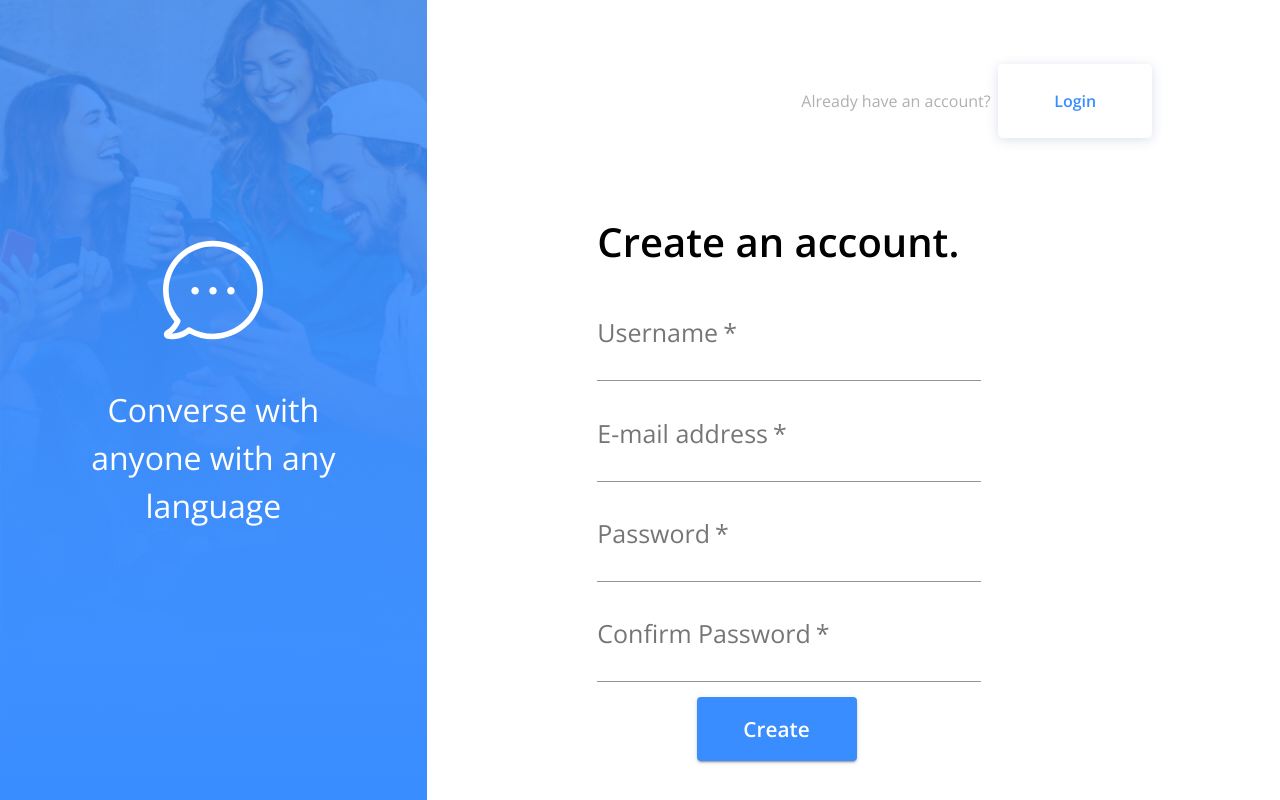
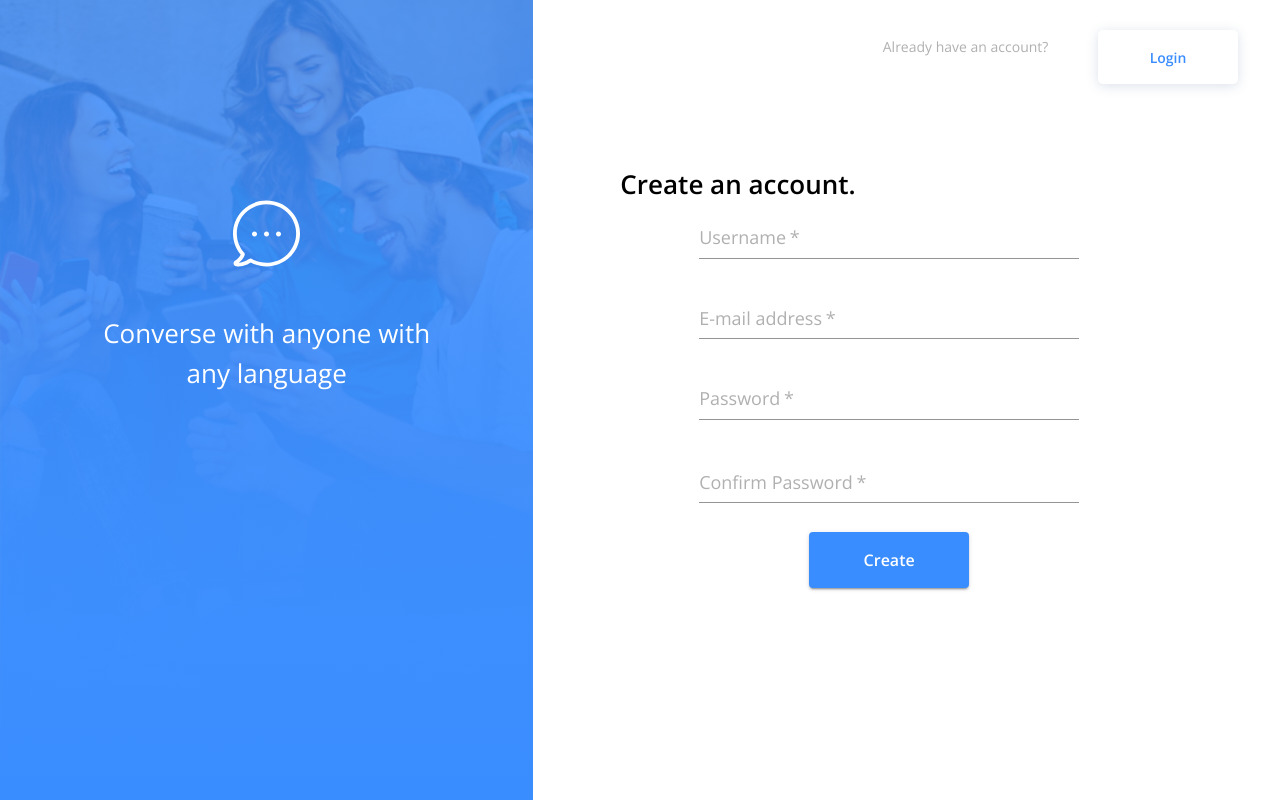
Before and after one commit to GiselleMartinez006/b74eca, a React (Create React App) app in the folder client/: page / in a window 1280 px wide. Built offline with nearby package versions, Linux system fonts and the light colour scheme; no server answers.

Commit message:
issue2 - changes after feedback

```diff
--- /dev/null
+++ b/client/src/authComponents/AuthForm.js
@@ -0,0 +1,43 @@
+import React from "react";
+import { Box, Typography, Button } from "@material-ui/core";
+import { useStyles } from "../styles/auth/authFormStyles";
+import { useTheme, useMediaQuery } from "@material-ui/core";
+
+
+const AuthForm = ({ handleSubmit,propTheme, headingText, btnText, children }) => {
+  const classes = useStyles()
+  const theme = useTheme();
+  const mediaQuery = useMediaQuery(theme.breakpoints.down("sm"), {noSsr: true});
+  console.log(propTheme.normalHeight, propTheme.mobileHeight)
+  return (
+    <form onSubmit={handleSubmit}
+    className={classes.form}
+    style={{minHeight: mediaQuery? propTheme.mobileHeight : propTheme.normalHeight}}
+    >
+        {/* <Box className={classes.formHeadingRow}> */}
+      <Typography className={classes.formHeading}>{headingText}</Typography>
+      {/* </Box> */}
+      <Box className={classes.formWrapper}>
+        {children.map((child, index) => (
+          <Box key={index} className={classes.formRow}>
+            {child}
+          </Box>
+        ))}
+
+        <Box className={classes.formButtonRow}>
+          <Button
+            className={classes.formButton}
+            type="submit"
+            color="primary"
+            variant="contained"
+            size="large"
+          >
+            {btnText}
+          </Button>
+        </Box>
+      </Box>
+    </form>
+  );
+};
+
+export default AuthForm;
--- a/client/src/authComponents/AuthSwitch.js
+++ b/client/src/authComponents/AuthSwitch.js
@@ -8,7 +8,7 @@ import { useStyles } from "../styles/auth/authSwitchStyles";
 const AuthSwitch = (props) => {
   const classes = useStyles();
   const theme = useTheme();
-  const mediaQuery = useMediaQuery(theme.breakpoints.down("sm"));
+  const mediaQuery = useMediaQuery(theme.breakpoints.down("sm"), {noSsr: true});
 
   const [switchToggle, setSwitchToggle] = useState(false);
 
--- a/client/src/authComponents/LeftSidebar.js
+++ b/client/src/authComponents/LeftSidebar.js
@@ -8,7 +8,7 @@ const LeftSidebar = () => {
   const classes = useStyles();
 
   return (
-    <Grid item md={4}>
+    <Grid item md={5}>
       <Box className={classes.leftSideWrapper}>
         <Box className={classes.leftBackgroundTint}>
           <Box className={classes.leftSideContentWrapper}>
--- a/client/src/authComponents/Signup.js
+++ b/client/src/authComponents/Signup.js
@@ -3,23 +3,24 @@ import { useHistory } from "react-router-dom";
 import {
   Grid,
   Box,
-  Typography,
-  Button,
   FormControl,
   TextField,
   FormHelperText,
 } from "@material-ui/core";
+
 import { useTheme, useMediaQuery } from "@material-ui/core";
+// import { useStyles as formStyles } from "../styles/auth/authFormStyles";
 import { useStyles, inputProps } from "../styles/auth/authStyles";
 import AuthSwitch from "./AuthSwitch";
 import LeftSidebar from "./LeftSidebar";
+import AuthForm from "./AuthForm";
 
 const Signup = ({ user, register }) => {
   const history = useHistory();
   const classes = { ...useStyles() };
   const theme = useTheme();
   const mediaQuery = useMediaQuery(theme.breakpoints.down("sm"));
-
+  // console.log(theme, "Signup")
   const [formErrorMessage, setFormErrorMessage] = useState({});
 
   const handleRegister = async (event) => {
@@ -43,21 +44,21 @@ const Signup = ({ user, register }) => {
   }, [user, history]);
 
   return (
-    <Grid container sx={{ height: "100vh", width: "100vw" }}>
+    <Grid container>
       <LeftSidebar />
-      <Grid container item md={8}>
+      <Grid container item md={7}>
         <Box className={classes.rightSideWrapper}>
           <AuthSwitch
             label="Already have an account?"
             btnText="Login"
             path="login"
           />
-          <form onSubmit={handleRegister} className={classes.formSignup}>
-            <Grid className={classes.formWrapperSignup}>
-              <Typography className={classes.formHeadingSignup}>
-                Create an account.
-              </Typography>
-              <Grid className={classes.formRowSignup}>
+          <AuthForm
+            propTheme={theme.signupForm}
+            headingText="Create an account."
+            btnText="Create"
+            handleSubmit={handleRegister}
+          >
             <FormControl>
               <TextField
                 aria-label="username"
@@ -69,8 +70,7 @@ const Signup = ({ user, register }) => {
                 InputLabelProps={inputProps(mediaQuery, classes).label}
               />
             </FormControl>
-              </Grid>
-              <Grid className={classes.formRowSignup}>
+
             <FormControl>
               <TextField
                 label="E-mail address"
@@ -82,8 +82,7 @@ const Signup = ({ user, register }) => {
                 InputLabelProps={inputProps(mediaQuery, classes).label}
               />
             </FormControl>
-              </Grid>
-              <Grid className={classes.formRowSignup}>
+
             <FormControl error={!!formErrorMessage.confirmPassword}>
               <TextField
                 aria-label="password"
@@ -99,8 +98,7 @@ const Signup = ({ user, register }) => {
                 {formErrorMessage.confirmPassword}
               </FormHelperText>
             </FormControl>
-              </Grid>
-              <Grid className={classes.formRowSignup}>
+
             <FormControl error={!!formErrorMessage.confirmPassword}>
               <TextField
                 label="Confirm Password"
@@ -116,20 +114,7 @@ const Signup = ({ user, register }) => {
                 {formErrorMessage.confirmPassword}
               </FormHelperText>
             </FormControl>
-              </Grid>
-              <Grid className={classes.formButtonRow}>
-                <Button
-                  className={classes.formButton}
-                  type="submit"
-                  color="primary"
-                  variant="contained"
-                  size="large"
-                >
-                  Create
-                </Button>
-              </Grid>
-            </Grid>
-          </form>
+          </AuthForm>
         </Box>
       </Grid>
     </Grid>
--- /dev/null
+++ b/client/src/styles/auth/authFormStyles.js
@@ -0,0 +1,154 @@
+import { makeStyles } from "@material-ui/core/styles";
+export const useStyles = makeStyles((theme) => {
+  // console.log(theme)
+  return({
+  root: {
+    display: "flex",
+    flexGrow: 8,
+    flexDirection: "column",
+    alignItems: "center",
+  },
+
+  form: {
+    // width: "100%",
+    // margin: "100px",
+    marginTop: "80px",
+    marginRight: "122px",
+    marginLeft: "87px",
+    marginBottom: "106px",
+    maxHeight: "424px",
+    // height: "80%",
+    // height: props.formHeight,
+    minHeight: "358px",
+    display: "flex",
+    flexDirection: "column",
+    // justifyContent: "space-evenly",
+    // mobile size 386 x 646
+    [theme.breakpoints.down("sm")]: {
+      marginTop: "8px",
+      marginRight: "auto",
+      marginLeft: "auto",
+      // marginBottom: "106px",
+      maxHeight: "424px",
+      // height: "250px",
+      // height: props.formHeight,
+      minHeight: "100px",
+      display: "flex",
+      alignItems: "center",
+      flexDirection: "column",
+      // width: "100%",
+      // height: "85%",
+
+    },
+  },
+  formWrapper: {
+    height: "100%",
+    width: "100%",
+    display: "flex",
+    flexDirection: "column",
+    justifyContent: "space-between",
+    alignItems: "center",
+    // [theme.breakpoints.down("sm")]: {
+    //   alignItems: "center",
+    //   marginTop: "0",
+    //   justifyContent: "flex-start",
+    // },
+  },
+  formHeading: {
+    fontSize: "26px",
+    lineHeight: "40px",
+    fontWeight: "600",
+    [theme.breakpoints.down("sm")]: {
+      fontSize: "22px",
+    //   lineHeight: "1.5rem",
+    },
+  },
+  formRow: {
+  //   width: "100%",
+  //   height: "10%", //difference
+    width: "100%",
+    display: "flex",
+    justifyContent: "center",
+    alignItems: "center",
+  //   // display:
+  //   // [theme.breakpoints.down("sm")]: {
+  //   //   height: "15%",
+  //   //   display: "flex",
+  //   //   flexDirection: "column",
+  //   //   alignItems: "center",
+  //   //   // margin: "auto",
+  //   //   marginTop: "0.5rem",
+  //   //   marginBottom: "0.5rem",
+  //   // },
+  },
+  // Button and Inputs
+  formButtonRow: {
+    width: "70%",
+    display: "flex",
+    justifyContent: "center",
+    alignItems: "center",
+    // [theme.breakpoints.down("sm")]: {
+    //   width: "100%",
+    // },
+  },
+
+  formButton: {
+    width: "160px",
+    height: "56px",
+    fontSize: "16px",
+    lineHeight: "24px",
+    [theme.breakpoints.down("sm")]: {
+      width: "80px",
+      height: "48px",
+      // height: "3rem",
+      // width: "25vw",
+      // margin: "auto",
+    },
+  },
+
+  })});
+// 380 x 66
+
+
+// // LOGIN
+  // formLogin: {
+  //   width: "60%",
+  //   height: "60%", //difference
+  //   [theme.breakpoints.down("sm")]: {
+  //     width: "100%",
+  //     height: "80%",
+  //   },
+  // },
+
+  // formWrapperLogin: {
+  //   height: "100%",
+  //   width: "100%",
+  //   display: "flex",
+  //   flexDirection: "column",
+  //   justifyContent: "space-evenly",
+  //   alignItems: "flex-start",
+  //   [theme.breakpoints.down("sm")]: {
+  //     alignItems: "center",
+  //     marginTop: "0",
+  //   },
+  // },
+  // formHeadingLogin: {
+  //   fontSize: "2.5rem",
+  //   lineHeight: "2rem",
+  //   fontWeight: "bold",
+  //   [theme.breakpoints.down("sm")]: {
+  //     fontSize: "2rem",
+  //     lineHeight: "2.2rem",
+  //   },
+  // },
+  // formRowLogin: {
+  //   width: "100%",
+  //   height: "20%", //difference
+  //   [theme.breakpoints.down("sm")]: {
+  //     height: "15%",
+  //     display: "flex",
+  //     flexDirection: "column",
+  //     alignItems: "center",
+  //   },
+  // },
+  //
--- a/client/src/styles/auth/authStyles.js
+++ b/client/src/styles/auth/authStyles.js
@@ -6,149 +6,174 @@ export const useStyles = makeStyles((theme) => ({
     flexDirection: "column",
     alignItems: "center",
   },
+  gridContainer: {
+     height: "100vh", width: "100vw"
+  },
   rightSideWrapper: {
     [theme.breakpoints.down("sm")]: {
-      marginTop: "5rem",
+      // marginTop: "",
       background: "white",
-      position: "relative",
-      top: "40%",
-      width: "90%",
-      margin: "auto",
-      height: "60vh",
+      position: "fixed",
+      top: "30%",
+      // width: "90%",
+    //   margin: "auto",
+      height: "70vh",
+      alignItems: "center"
     },
     width: "100%",
     display: "flex",
     flexDirection: "column",
-    alignItems: "center",
   },
-  // LOGIN
-  formLogin: {
-    width: "60%",
-    height: "60%", //difference
+  // // LOGIN
+  // formLogin: {
+  //   width: "60%",
+  //   height: "60%", //difference
+  //   [theme.breakpoints.down("sm")]: {
+  //     width: "100%",
+  //     height: "80%",
+  //   },
+  // },
+
+  // formWrapperLogin: {
+  //   height: "100%",
+  //   width: "100%",
+  //   display: "flex",
+  //   flexDirection: "column",
+  //   justifyContent: "space-evenly",
+  //   alignItems: "flex-start",
+  //   [theme.breakpoints.down("sm")]: {
+  //     alignItems: "center",
+  //     marginTop: "0",
+  //   },
+  // },
+  // formHeadingLogin: {
+  //   fontSize: "2.5rem",
+  //   lineHeight: "2rem",
+  //   fontWeight: "bold",
+  //   [theme.breakpoints.down("sm")]: {
+  //     fontSize: "2rem",
+  //     lineHeight: "2.2rem",
+  //   },
+  // },
+  // formRowLogin: {
+  //   width: "100%",
+  //   height: "20%", //difference
+  //   [theme.breakpoints.down("sm")]: {
+  //     height: "15%",
+  //     display: "flex",
+  //     flexDirection: "column",
+  //     alignItems: "center",
+  //   },
+  // },
+  // // SIGNUP
+  // formSignup: {
+  //   width: "60%",
+  //   height: "80%", //difference
+  //   [theme.breakpoints.down("sm")]: {
+  //     width: "100%",
+  //     height: "85%",
+  //   },
+  // },
+  // formWrapperSignup: {
+  //   height: "100%",
+  //   width: "100%",
+  //   display: "flex",
+  //   flexDirection: "column",
+  //   justifyContent: "space-evenly",
+  //   alignItems: "flex-start",
+  //   [theme.breakpoints.down("sm")]: {
+  //     alignItems: "center",
+  //     marginTop: "0",
+  //     justifyContent: "flex-start",
+  //   },
+  // },
+  // formHeadingSignup: {
+  //   fontSize: "2.5rem",
+  //   lineHeight: "2rem",
+  //   fontWeight: "bold",
+  //   [theme.breakpoints.down("sm")]: {
+  //     fontSize: "1.5rem",
+  //     lineHeight: "1.5rem",
+  //   },
+  // },
+  // formRowSignup: {
+  //   width: "100%",
+  //   height: "10%", //difference
+  //   [theme.breakpoints.down("sm")]: {
+  //     height: "15%",
+  //     display: "flex",
+  //     flexDirection: "column",
+  //     alignItems: "center",
+  //     // margin: "auto",
+  //     marginTop: "0.5rem",
+  //     marginBottom: "0.5rem",
+  //   },
+  // },
+  // // Button and Inputs
+  // formButtonRow: {
+  //   width: "70%",
+  //   display: "flex",
+  //   justifyContent: "center",
+  //   alignItems: "center",
+  //   [theme.breakpoints.down("sm")]: {
+  //     width: "100%",
+  //   },
+  // },
+  // formButton: {
+  //   width: "10rem",
+  //   height: "4rem",
+  //   fontSize: "1.3rem",
+  //   [theme.breakpoints.down("sm")]: {
+  //     height: "3rem",
+  //     width: "25vw",
+  //     margin: "auto",
+  //   },
+  // },
+  formInput: {
+    // width: "30vw",
+    // height: "40px",
+    width: "380px",
+    fontSize:"14px",
+    lineHeight: "19px",
+    // fontSize: "1.5rem",
     [theme.breakpoints.down("sm")]: {
-      width: "100%",
-      height: "80%",
+        width: "280px",
+      //   fontSize: "1rem",
+      },
     },
-  },
-
-  formWrapperLogin: {
-    height: "100%",
-    width: "100%",
-    display: "flex",
-    flexDirection: "column",
-    justifyContent: "space-evenly",
-    alignItems: "flex-start",
-    [theme.breakpoints.down("sm")]: {
-      alignItems: "center",
-      marginTop: "0",
-    },
-  },
-  formHeadingLogin: {
-    fontSize: "2.5rem",
-    lineHeight: "2rem",
-    fontWeight: "bold",
-    [theme.breakpoints.down("sm")]: {
-      fontSize: "2rem",
-      lineHeight: "2.2rem",
-    },
-  },
-  formRowLogin: {
-    width: "100%",
-    height: "20%", //difference
-    [theme.breakpoints.down("sm")]: {
-      height: "15%",
-      display: "flex",
-      flexDirection: "column",
-      alignItems: "center",
-    },
-  },
-  // SIGNUP
-  formSignup: {
-    width: "60%",
-    height: "80%", //difference
-    [theme.breakpoints.down("sm")]: {
-      width: "100%",
-      height: "85%",
-    },
-  },
-  formWrapperSignup: {
-    height: "100%",
-    width: "100%",
-    display: "flex",
-    flexDirection: "column",
-    justifyContent: "space-evenly",
-    alignItems: "flex-start",
-    [theme.breakpoints.down("sm")]: {
-      alignItems: "center",
-      marginTop: "0",
-      justifyContent: "flex-start",
-    },
-  },
-  formHeadingSignup: {
-    fontSize: "2.5rem",
-    lineHeight: "2rem",
-    fontWeight: "bold",
-    [theme.breakpoints.down("sm")]: {
-      fontSize: "1.5rem",
-      lineHeight: "1.5rem",
-    },
-  },
-  formRowSignup: {
-    width: "100%",
-    height: "10%", //difference
-    [theme.breakpoints.down("sm")]: {
-      height: "15%",
-      display: "flex",
-      flexDirection: "column",
-      alignItems: "center",
-      // margin: "auto",
-      marginTop: "0.5rem",
-      marginBottom: "0.5rem",
-    },
-  },
-  // Button and Inputs
-  formButtonRow: {
-    width: "70%",
-    display: "flex",
-    justifyContent: "center",
-    alignItems: "center",
-    [theme.breakpoints.down("sm")]: {
-      width: "100%",
-    },
-  },
-  formButton: {
-    width: "10rem",
-    height: "4rem",
-    fontSize: "1.3rem",
-    [theme.breakpoints.down("sm")]: {
-      height: "3rem",
-      width: "25vw",
-      margin: "auto",
-    },
-  },
-  formInput: {
-    width: "30vw",
-    fontSize: "1.5rem",
-    [theme.breakpoints.down("sm")]: {
-      width: "50vw",
-      fontSize: "1rem",
-    },
-  },
 }));
-
 export const inputProps = (mediaQuery, classes) => ({
   input: {
     classes: {
       input: classes.formInput,
     },
     style: {
-      height: mediaQuery ? 45 : 60,
+      // height: 45,//mediaQuery ? "66px" : "66px",
       marginTop: mediaQuery ? 15 : 25,
     },
   },
   label: {
     style: {
-      fontSize: mediaQuery ? 20 : 25,
+      lineHeight: "19px",
+      fontSize:"18px", // mediaQuery ? 20 : "14px",
+      color: "#B0B0B0"
     },
   },
 });
+
+// export const inputProps = (mediaQuery, classes) => ({
+//   input: {
+//     classes: {
+//       input: classes.formInput,
+//     },
+//     style: {
+//       height: mediaQuery ? 45 : 60,
+//       marginTop: mediaQuery ? 15 : 25,
+//     },
+//   },
+//   label: {
+//     style: {
+//       fontSize: mediaQuery ? 20 : 25,
+//     },
+//   },
+// });
--- a/client/src/styles/auth/authSwitchStyles.js
+++ b/client/src/styles/auth/authSwitchStyles.js
@@ -6,25 +6,29 @@ export const useStyles = makeStyles((theme) => ({
     display: "flex",
     justifyContent: "flex-end",
     flexWrap: "wrap",
-    height: "12rem",
+    height: "auto",
     width: "100%",
-    paddingRight: "8rem",
-    paddingTop: "4rem",
+    paddingRight: "42px",
+    paddingTop: "30px",
     [theme.breakpoints.down("sm")]: {
       justifyContent: "center",
-      padding: "2rem",
-      paddingBottom: "0",
-      paddingTop: "1rem",
-      height: "5rem",
+      paddingRight: "0",
+    //   padding: "2rem",
+    //   paddingBottom: "0",
+    //   paddingTop: "1rem",
+    //   height: "5rem",
     },
   },
   switchButton: {
     boxShadow: "0px 2px 12px rgba(74, 106, 149, 0.2)",
     borderRadius: "5px",
-    height: "60%",
-    minWidth: "12vw",
-    [theme.breakpoints.down("md")]: {
-      height: "70%",
+    height: "54px",
+    width: "140px",
+    //  140 x 54
+    [theme.breakpoints.down("sm")]: {
+      width: "140px",
+      height: "45px",
+    //   height: "70%",
     },
   },
   switchLabel: {
@@ -34,17 +38,22 @@ export const useStyles = makeStyles((theme) => ({
     flexDirection: "column",
     justifyContent: "center",
     alignItems: "center",
-
+    marginRight: "30px",
     height: "60%",
     minWidth: "16vw",
-    fontSize: "1rem",
-    lineHeight: "1rem",
+    fontSize: "14px",
+    lineHeight: "19px",
     color: "#B0B0B0",
+    [theme.breakpoints.down("sm")]: {
+    marginRight: "0"
+    }
   },
   buttonText: {
+    fontSize: "14px",
+    lineHeight: "19px",
     fontWeight: "600",
     textDecoration: "none",
-    fontSize: "1rem",
+    // fontSize: "1rem",
     color: "#3A8DFF",
   },
 }));
--- a/client/src/styles/auth/leftSidebarStyles.js
+++ b/client/src/styles/auth/leftSidebarStyles.js
@@ -27,34 +27,37 @@ export const useStyles = makeStyles((theme) => ({
     },
   },
   leftSideContentWrapper: {
-    marginTop: "15rem",
+    marginTop: "200px",
     display: "flex",
     flexDirection: "column",
     alignItems: "center",
     marginRight: "auto",
     marginLeft: "auto",
     position: "relative",
-    maxWidth: "60%",
+    maxWidth: "70%",
     [theme.breakpoints.down("sm")]: {
-      marginTop: "5rem",
+      marginTop: "2rem",
       // fontSize: "1.5rem",
     },
   },
   decorativeHeading: {
-    fontSize: "2rem",
+    fontSize: "26px",
+    lineHeight: "40px",
     color: "white",
     textAlign: "center",
-    marginTop: "2.5rem",
+    fontWeight: 400,
+    marginTop: "40px",
     [theme.breakpoints.down("sm")]: {
-      marginTop: "2rem",
-      fontSize: "1.5rem",
+      marginTop: "10px",
+      lineHeight: "22px",
+      fontSize: "20px",
     },
   },
   iconDimensions: {
-    width: "100px",
+    width: "67px",
     height: "auto",
-    [theme.breakpoints.down("sm")]: {
-      width: "80px",
-    },
+    // [theme.breakpoints.down("sm")]: {
+    //   width: "80px",
+    // },
   },
 }));
--- a/client/src/themes/theme.js
+++ b/client/src/themes/theme.js
@@ -1,6 +1,6 @@
-import { createMuiTheme } from "@material-ui/core";
+import { createTheme } from "@material-ui/core";
 
-export const theme = createMuiTheme({
+export const theme = createTheme({
   typography: {
     fontFamily: "Open Sans, sans-serif",
     fontSize: 14,
@@ -17,6 +17,14 @@ export const theme = createMuiTheme({
       }
     }
   },
+  loginForm:{
+    normalHeight: "358px",
+    mobileHeight: "275px"
+  },
+  signupForm:{
+    normalHeight: "424px",
+    mobileHeight: "325px"
+  },
   palette: {
     primary: { main: "#3A8DFF" },
     secondary: { main: "#B0B0B0" }
```
Also changed, not shown: client/src/authComponents/Login.js (+29 -46 lines). Lines whose indentation alone changed are shown as unchanged.
